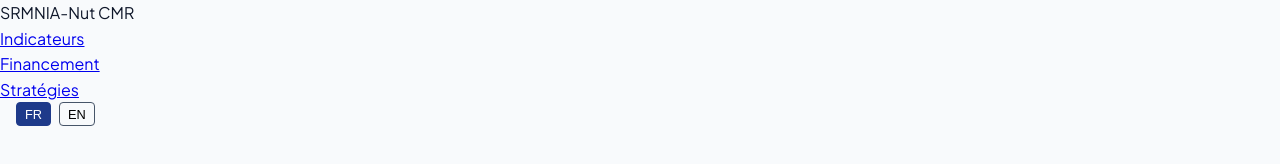
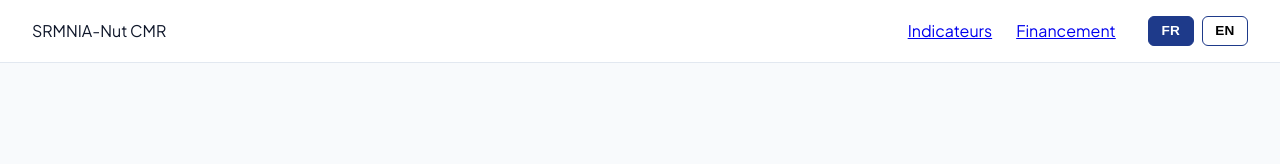
Before and after one commit to nhanag/rmncah-background-in-Cameroon, a plain HTML site: page index.html in a window 1280 px wide. Drawn offline with Linux system fonts and the light colour scheme.

Commit message:
Update index.html

```diff
--- a/index.html
+++ b/index.html
@@ -6,65 +6,67 @@
     <title>SRMNIA-Nut Cameroun | Portfolio</title>
     <link href="https://fonts.googleapis.com/css2?family=Plus+Jakarta+Sans:wght@300;400;500;600;700;800&display=swap" rel="stylesheet">
     <style>
-        :root { --color-primary: #1e3a8a; --color-primary-light: #3b82f6; --color-accent: #e11d48; --color-bg: #f8fafc; --color-surface: #ffffff; --color-text: #0f172a; --color-text-light: #475569; }
+        :root { --color-primary: #1e3a8a; --color-primary-light: #3b82f6; --color-accent: #e11d48; --color-bg: #f8fafc; --color-text: #0f172a; --color-text-light: #475569; }
         * { margin: 0; padding: 0; box-sizing: border-box; }
-        body { font-family: 'Plus Jakarta Sans', sans-serif; background-color: var(--color-bg); color: var(--color-text); line-height: 1.6; }
+        body { font-family: 'Plus Jakarta Sans', sans-serif; background-color: var(--color-bg); color: var(--color-text); }
 
-        /* Language Switcher Styling */
-        .lang-switch { display: flex; gap: 0.5rem; margin-left: 1rem; }
-        .lang-btn { background: none; border: 1px solid var(--color-text-light); padding: 0.2rem 0.5rem; cursor: pointer; border-radius: 4px; font-size: 0.8rem; }
-        .lang-btn.active { background: var(--color-primary); color: white; border-color: var(--color-primary); }
+        .navbar-content { display: flex; justify-content: space-between; align-items: center; padding: 1rem 2rem; }
 
-        /* ... [Keep existing CSS for layout, cards, etc. from previous version] ... */
-        /* Note: For brevity, ensure your original CSS remains here. */
+        /* Sélecteur de langue visible et stylisé */
+        .lang-switch { display: flex; gap: 0.5rem; align-items: center; }
+        .lang-btn { background: white; border: 1px solid var(--color-primary); padding: 0.4rem 0.8rem; cursor: pointer; border-radius: 6px; font-size: 0.85rem; font-weight: 700; transition: all 0.3s; }
+        .lang-btn.active { background: var(--color-primary); color: white; }
     </style>
 </head>
 <body>
 
-    <nav class="navbar">
+    <nav class="navbar" style="background: white; border-bottom: 1px solid #e2e8f0;">
         <div class="container navbar-content">
             <div class="logo" data-i18n="nav.logo">SRMNIA-Nut CMR</div>
-            <ul class="nav-links">
-                <li><a href="#indicateurs" data-i18n="nav.indicators">Indicateurs</a></li>
-                <li><a href="#financement" data-i18n="nav.finance">Financement</a></li>
-                <li><a href="#strategies" data-i18n="nav.strategies">Stratégies</a></li>
+
+            <div style="display: flex; align-items: center; gap: 2rem;">
+                <ul class="nav-links" style="display: flex; list-style: none; gap: 1.5rem;">
+                    <li><a href="#indicateurs" data-i18n="nav.indicators">Indicateurs</a></li>
+                    <li><a href="#financement" data-i18n="nav.finance">Financement</a></li>
+                </ul>
+
+                <!-- Sélecteur de langue placé hors de la liste pour être toujours visible -->
                 <div class="lang-switch">
-                    <button class="lang-btn active" onclick="setLanguage('fr')">FR</button>
-                    <button class="lang-btn" onclick="setLanguage('en')">EN</button>
+                    <button class="lang-btn active" onclick="setLanguage('fr', this)">FR</button>
+                    <button class="lang-btn" onclick="setLanguage('en', this)">EN</button>
                 </div>
-            </ul>
+            </div>
         </div>
     </nav>
-
-    <!-- ... Hero, Stats, Sections ... -->
 
     <script>
         const translations = {
             fr: {
                 "nav.logo": "SRMNIA-Nut CMR",
                 "nav.indicators": "Indicateurs",
-                "nav.finance": "Financement",
-                "nav.strategies": "Stratégies",
-                "hero.title": "Santé de la Reproduction et Nutrition",
-                "stat.maternal": "Mortalité Maternelle"
+                "nav.finance": "Financement"
             },
             en: {
                 "nav.logo": "SRMNIA-Nut CMR",
                 "nav.indicators": "Indicators",
-                "nav.finance": "Financing",
-                "nav.strategies": "Strategies",
-                "hero.title": "Reproductive Health and Nutrition",
-                "stat.maternal": "Maternal Mortality"
+                "nav.finance": "Financing"
             }
         };
 
-        function setLanguage(lang) {
+        function setLanguage(lang, btnElement) {
+            // Mise à jour du texte
             document.querySelectorAll('[data-i18n]').forEach(el => {
                 const key = el.getAttribute('data-i18n');
-                el.innerText = translations[lang][key];
+                if (translations[lang][key]) {
+                    el.innerText = translations[lang][key];
+                }
             });
+
+            // Mise à jour de l'état visuel des boutons
             document.querySelectorAll('.lang-btn').forEach(btn => btn.classList.remove('active'));
-            event.currentTarget.classList.add('active');
+            btnElement.classList.add('active');
+
+            // Mise à jour de l'attribut lang du document
             document.documentElement.lang = lang;
         }
     </script>
```
